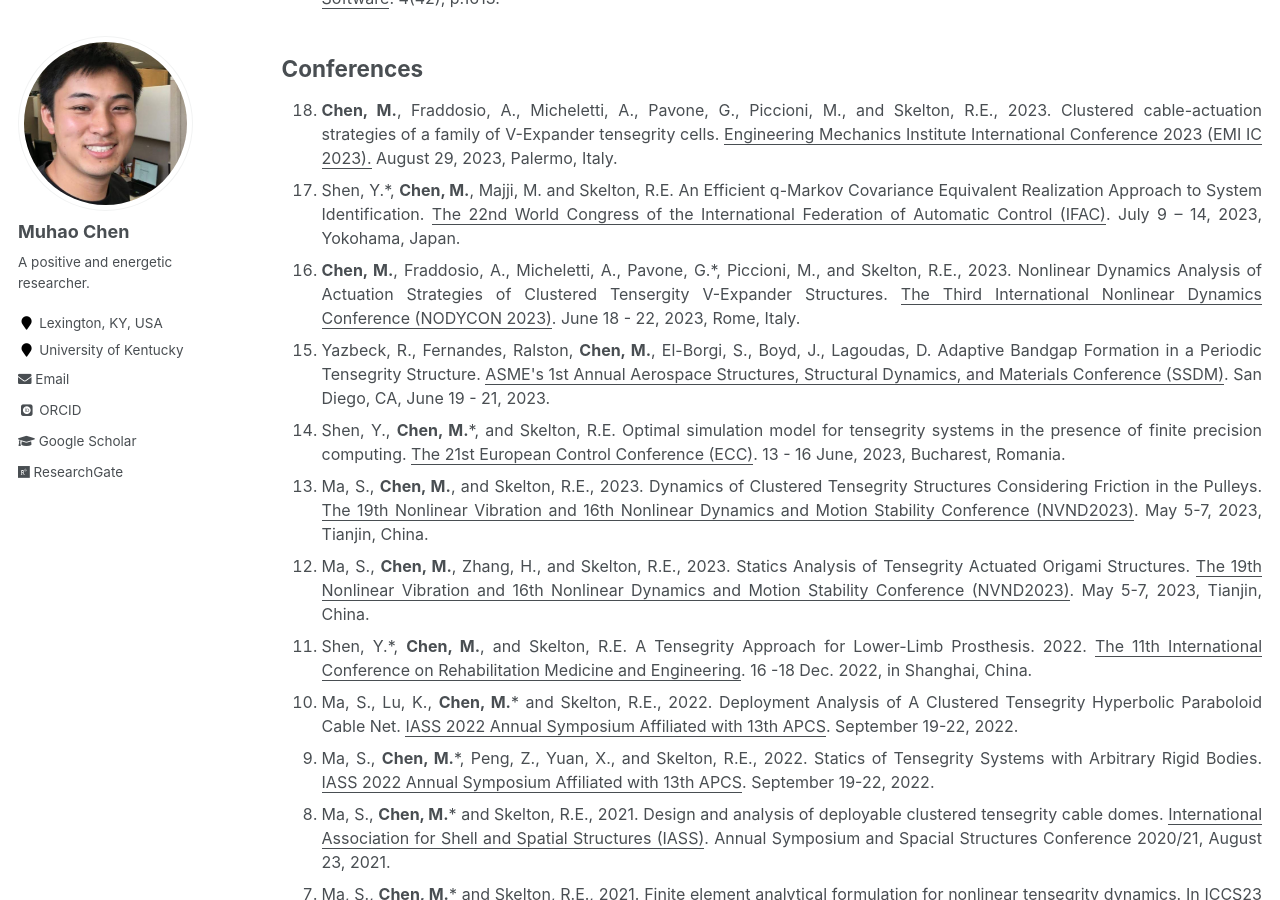
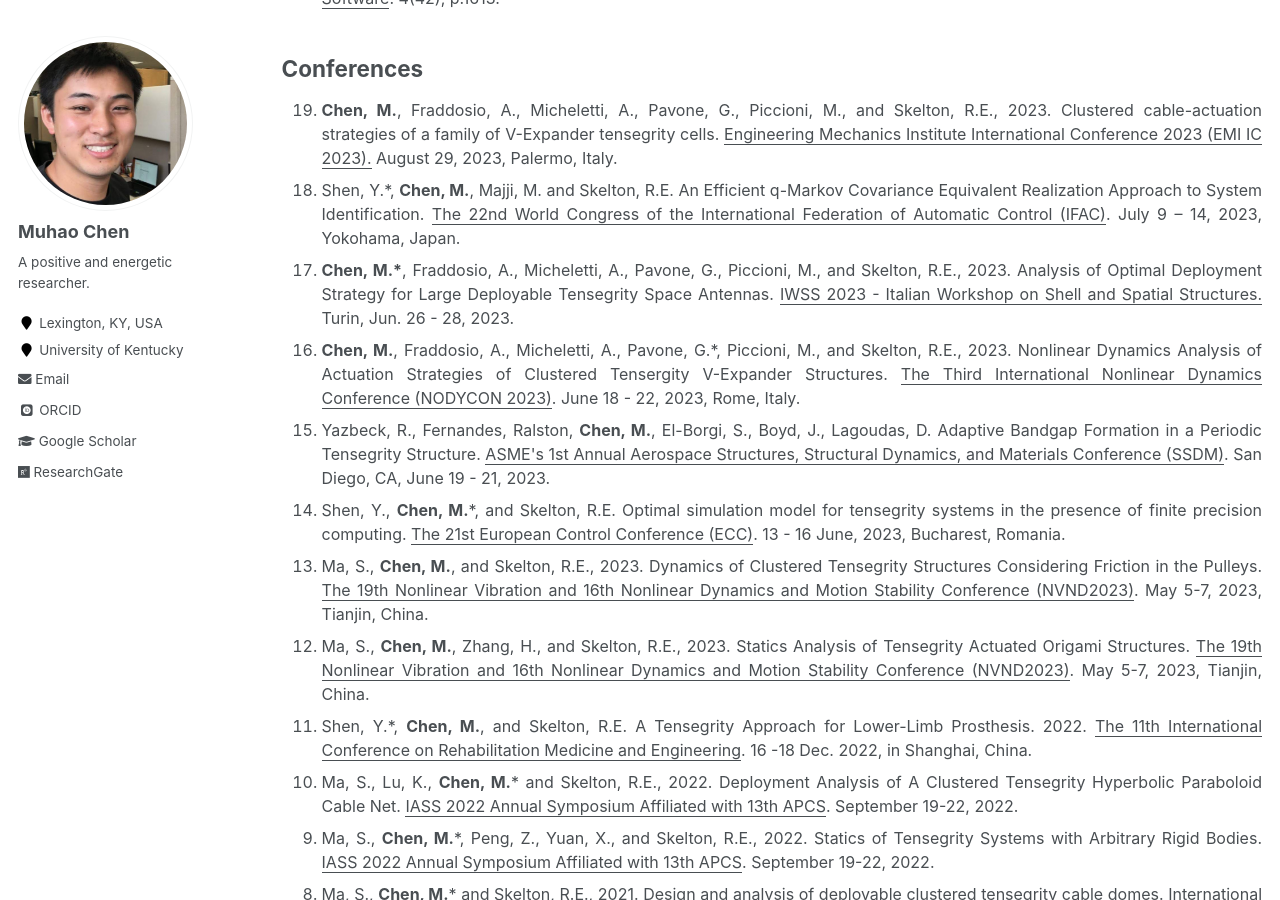
Before and after one commit to Muhao-Chen/muhao-chen.github.io, a Jekyll site: the page built from _pages/publication.md, in a window 1280 px wide and 900 px high, scrolled down 1440 px. Built offline with Jekyll 4.4.1, drawn with Linux system fonts in a browser that asks for light colours; some web fonts are replaced.

Commit message:
Update publication.md

```diff
--- a/_pages/publication.md
+++ b/_pages/publication.md
@@ -46,6 +46,7 @@ toc: true
 <ol reversed>
 <li> <strong>Chen, M.</strong>, Fraddosio, A., Micheletti, A., Pavone, G., Piccioni, M., and Skelton, R.E., 2023. Clustered cable-actuation strategies of a family of V-Expander tensegrity cells. <u>Engineering Mechanics Institute International Conference 2023 (EMI IC 2023).</u> August 29, 2023, Palermo, Italy. </li>
 <li> Shen, Y.*, <strong>Chen, M.</strong>, Majji, M. and Skelton, R.E. An Efficient q-Markov Covariance Equivalent Realization Approach to System Identification. <u>The 22nd World Congress of the International Federation of Automatic Control (IFAC)</u>. July 9 – 14, 2023, Yokohama, Japan. </li>
+<li> <strong>Chen, M.*</strong>, Fraddosio, A., Micheletti, A., Pavone, G., Piccioni, M., and Skelton, R.E., 2023. Analysis of Optimal Deployment Strategy for Large Deployable Tensegrity Space Antennas. <u>IWSS 2023 - Italian Workshop on Shell and Spatial Structures.</u> Turin, Jun. 26 - 28,  2023. </li>
 <li> <strong>Chen, M.</strong>, Fraddosio, A., Micheletti, A., Pavone, G.*, Piccioni, M., and Skelton, R.E., 2023. Nonlinear Dynamics Analysis of Actuation Strategies of Clustered Tensergity V-Expander Structures. <u>The Third International Nonlinear Dynamics Conference (NODYCON 2023)</u>. June 18 - 22, 2023, Rome, Italy. </li>
 <li> Yazbeck, R., Fernandes, Ralston, <strong>Chen, M.</strong>, El-Borgi, S., Boyd, J., Lagoudas, D. Adaptive Bandgap Formation in a Periodic Tensegrity Structure. <u>ASME's 1st Annual Aerospace Structures, Structural Dynamics, and Materials Conference (SSDM)</u>. San Diego, CA, June 19 - 21, 2023. </li>
 <li> Shen, Y., <strong>Chen, M.</strong>*, and Skelton, R.E. Optimal simulation model for tensegrity systems in the presence of finite precision computing. <u>The 21st European Control Conference (ECC)</u>. 13 - 16 June, 2023, Bucharest, Romania. </li>
```
